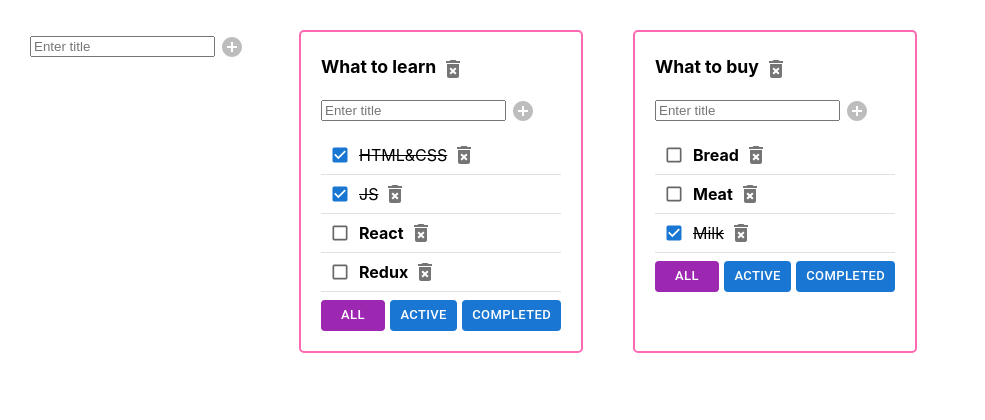
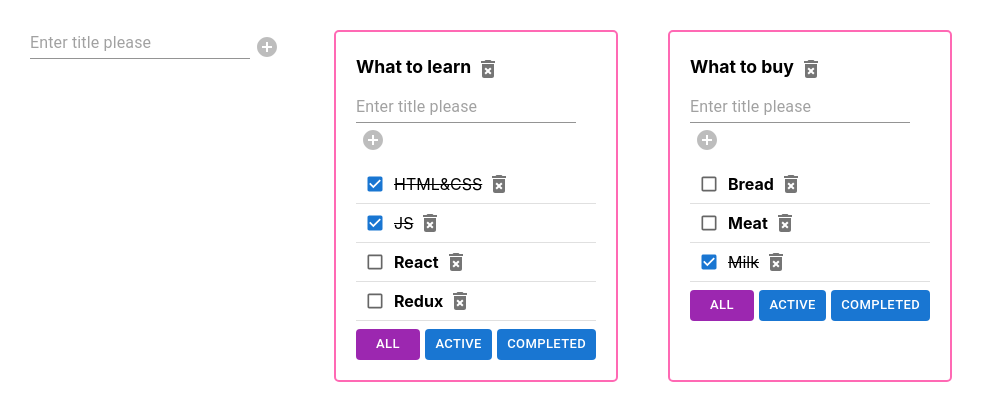
Before and after one commit to vbsm11/todolist-comeback, a React (Create React App) app: page / in a window 1280 px wide. Shown: the top 420 px of the page, without its empty margins (0-985 px from the left). Built offline with nearby package versions, Linux system fonts and the light colour scheme; the HTML template or start-up script is replaced by a standard one.

Commit message:
TextField for AddItemForm.tsx

```diff
--- a/src/AddItemForm.tsx
+++ b/src/AddItemForm.tsx
@@ -1,6 +1,6 @@
 import React, {ChangeEvent, FC, KeyboardEvent, useState} from 'react';
 import AddCircleIcon from '@mui/icons-material/AddCircle';
-import {IconButton} from '@mui/material';
+import {IconButton, TextField} from '@mui/material';
 
 type AddItemFormPropsType = {
     addItem: (title: string) => void
@@ -16,15 +16,15 @@ export const AddItemForm: FC<AddItemFormPropsType> = (props) => {
 
     const isAddNotPossible: boolean = !title.length || title.length > maxTaskTitleLength || error
 
-    const longTitleWarningMessage = title.trim().length > recommendedTaskTitleLength && title.trim().length <= maxTaskTitleLength
-        ? <div style={{color: 'hotpink'}}>Title should be shorter</div>
+    const longTitleWarningMessage = title.length > recommendedTaskTitleLength && title.length <= maxTaskTitleLength
+        ? <span style={{color: 'hotpink'}}>Title should be shorter</span>
         : ''
 
-    const longTitleErrorMessage = title.trim().length > maxTaskTitleLength
-        ? <div style={{color: 'red'}}>Title is too long</div>
+    const longTitleErrorMessage = title.length > maxTaskTitleLength
+        ? <span style={{color: 'red'}}>Title is too long</span>
         : ''
 
-    const errorMessage = error && <div style={{color: 'red'}}>Title is required</div>
+    const errorMessage = error && 'Title is required'
 
     const setLocalTitleHandler = (e: ChangeEvent<HTMLInputElement>) => {
         error && setError(false)
@@ -49,9 +49,12 @@ export const AddItemForm: FC<AddItemFormPropsType> = (props) => {
 
     return (
         <div>
-            <input
-                placeholder={'Enter title'}
-                className={error ? 'input-error' : ''}
+            <TextField
+                variant={'standard'}
+                size={'small'}
+                placeholder={'Enter title please'}
+                error={error}
+                helperText={errorMessage || longTitleWarningMessage || longTitleErrorMessage}
                 value={title}
                 onChange={setLocalTitleHandler}
                 onKeyDown={onKeyDownAddItemHandler}
@@ -63,9 +66,6 @@ export const AddItemForm: FC<AddItemFormPropsType> = (props) => {
             >
                 <AddCircleIcon/>
             </IconButton>
-            {longTitleWarningMessage}
-            {longTitleErrorMessage}
-            {errorMessage}
         </div>
     );
 }
```
